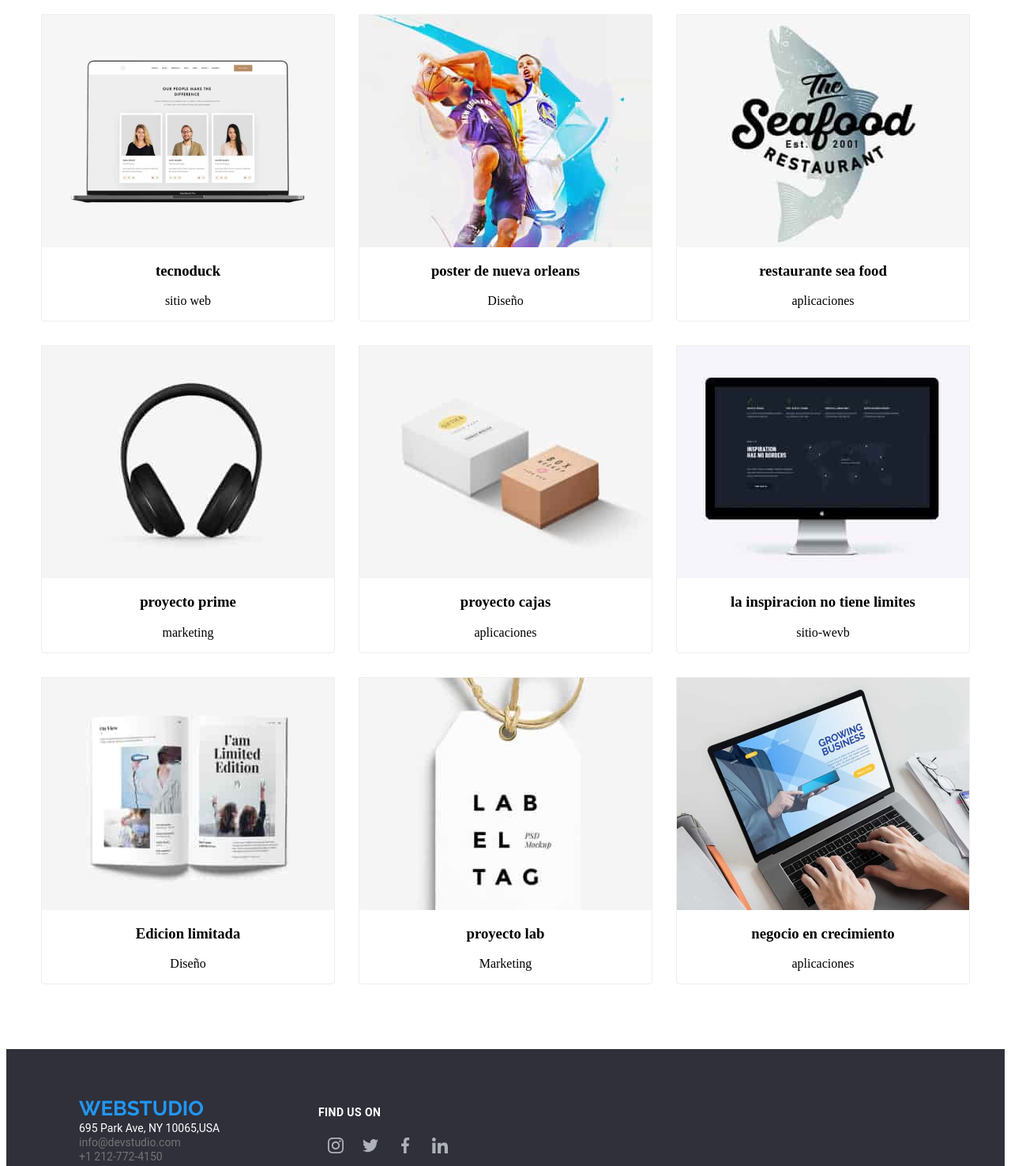
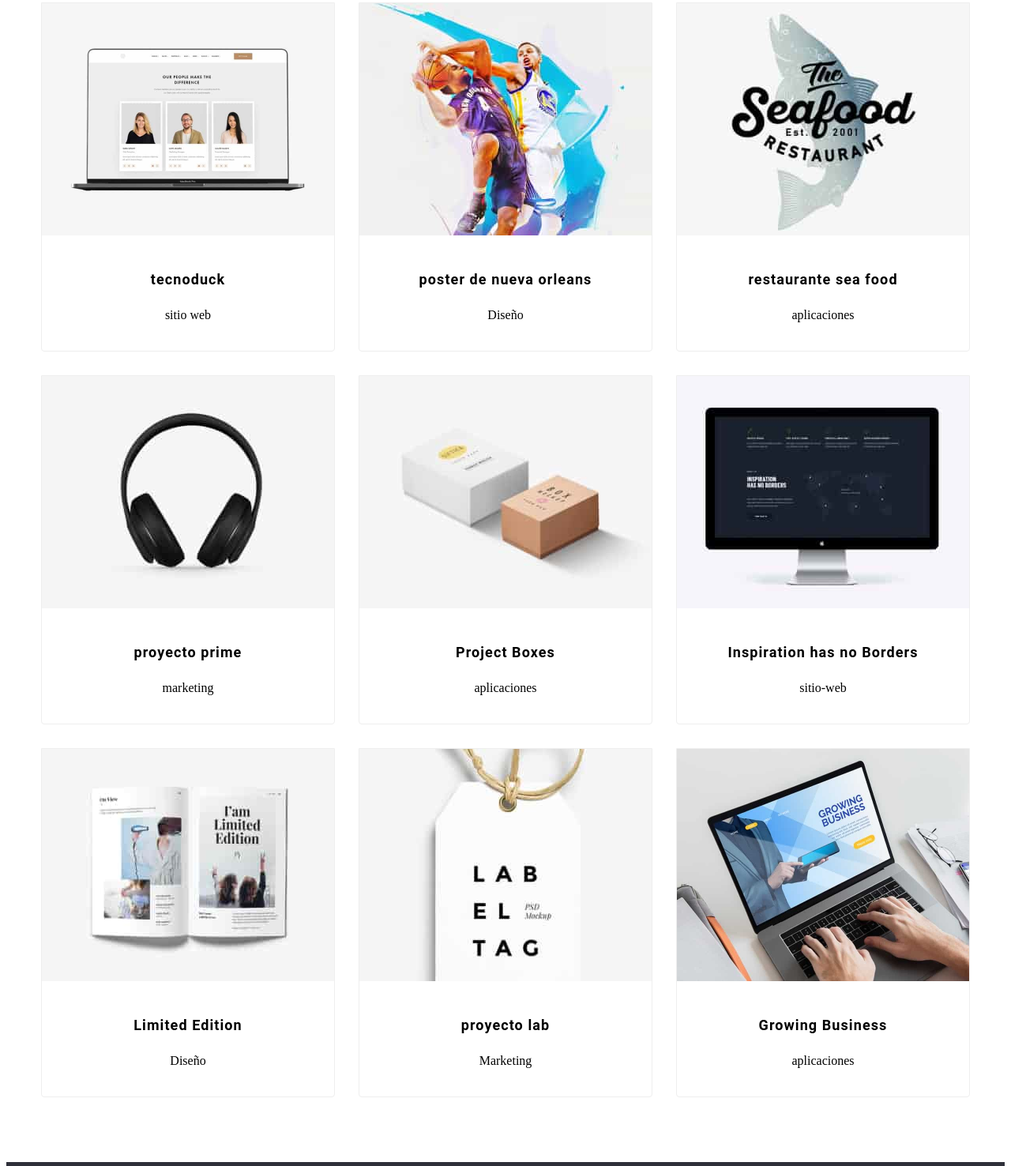
Before and after one commit to Cjhoanna/Goit-markup-hw-04, a plain HTML site: page portafolio.html in a window 1280 px wide. Shown: the part 259-1735 px from the top of the page at 79% size. Drawn offline with Linux system fonts and the light colour scheme.

Commit message:
arreglo container e imagenes

```diff
--- a/CSS/compartidos.css
+++ b/CSS/compartidos.css
@@ -15,6 +15,18 @@ img {
 .container {
   padding: 0 15px;
   width: 1200px;
+  margin: 0 auto;
+}
+.container_contact {
+  padding: 0 15px;
+  width: 1200px;
+  height: 80px;
+  margin: 0 auto;
+}
+.container_footer {
+  padding: 0 15px;
+  width: 1200px;
+  height: 252px;
   margin: 0 auto;
 }
 /* header section */
--- a/CSS/portafolio.css
+++ b/CSS/portafolio.css
@@ -90,6 +90,20 @@ ul {
   border: 1px solid #eeeeee;
   border-radius: 0px 0px 4px 4px;
 }
+.card_title {
+  font-family: "Roboto";
+  font-weight: 700;
+  font-size: 18px;
+  line-height: 36px;
+  letter-spacing: 0.06em;
+}
+.card_body {
+  padding: 20px 24px;
+  padding-top: 20px;
+  padding-right: 24px;
+  padding-bottom: 20px;
+  padding-left: 24px;
+}
 .card:hover,
 .card:focus {
   border: 1px solid #2196f3;
--- a/portafolio.html
+++ b/portafolio.html
@@ -14,7 +14,7 @@
   </head>
   <body>
   <header class="header_section">
-        <div class="header_container container">
+        <div class="header_container container_contact">
           <nav class="menu">
             <a class="logo" href="index.html">WEBSTUDIO</a>
             <ul class="menu_list">
@@ -65,8 +65,10 @@
               alt="comunicación"
               width="370"
               height="294">
-            <h3>tecnoduck</h3>
+            <div class="card_body">
+               <h3 class="card_title">tecnoduck</h3>
                <p>sitio web</p>
+              </div>
           </li>
           <li class="card">
             <img class="card-imagin"
@@ -74,8 +76,10 @@
               alt="Deporte"
               width="370"
               height="294">
-            <h3>poster de nueva orleans</h3>
+             <div class="card_body">
+              <h3 class="card_title">poster de nueva orleans</h3>
               <p>Diseño</p>
+            </div>
           </li>
           <li class="card">
               <img class="card-imagin"
@@ -83,8 +87,10 @@
               alt="restaurant"
               width="370"
               height="294">
-              <h3>restaurante sea food</h3>
+              <div class="card_body">
+                <h3 class="card_title">restaurante sea food</h3>
                 <p>aplicaciones</p>
+              </div>
           </li>
           <li class="card">
               <img class="card-imagin"
@@ -92,8 +98,10 @@
               alt="music"
               width="370"
               height="294">
-              <h3>proyecto prime</h3>
+              <div class="card_body">
+                <h3 class="card_title">proyecto prime</h3>
                 <p>marketing</p>
+              </div>
           </li>
           <li class="card">
               <img class="card-imagin"
@@ -101,8 +109,10 @@
               alt="cajas"
               width="370"
               height="294">
-              <h3>proyecto cajas</h3>
+              <div class="card_body">
+                <h3 class="card_title">Project Boxes</h3>
                 <p>aplicaciones</p>
+              </div>
           </li>
           <li class="card">
               <img class="card-imagin"
@@ -110,8 +120,10 @@
               alt="computer"
               width="370"
               height="294">
-              <h3>la inspiracion no tiene limites</h3>
-              <p>sitio-wevb</p>
+              <div class="card_body">
+                <h3 class="card_title">Inspiration has no Borders</h3>
+                <p>sitio-web</p>
+              </div>
           </li>
           <li class="card">
               <img class="card-imagin"
@@ -119,8 +131,10 @@
               alt="library"
               width="370"
               height="294">
-              <h3>Edicion limitada</h3>
+             <div class="card_body">
+                <h3 class="card_title">Limited Edition</h3>
                 <p>Diseño</p>
+              </div>
           </li>
           <li class="card">
               <img class="card-imagin"
@@ -128,8 +142,10 @@
               alt="lab"
               width="370"
               height="294">
-              <h3>proyecto lab</h3>
+              <div class="card_body">
+                <h3 class="card_title">proyecto lab</h3>
                 <p>Marketing</p>
+              </div>
           </li>
           <li class="card">
               <img class="card-imagin"
@@ -137,8 +153,10 @@
               alt="business"
               width="370"
               height="294">
-              <h3>negocio en crecimiento</h3>
+             <div class="card_body">
+                <h3 class="card_title">Growing Business</h3>
                 <p>aplicaciones</p>
+              </div>
         </div>
           </li>
       </ul>
```
Lines whose indentation alone changed are shown as unchanged.
